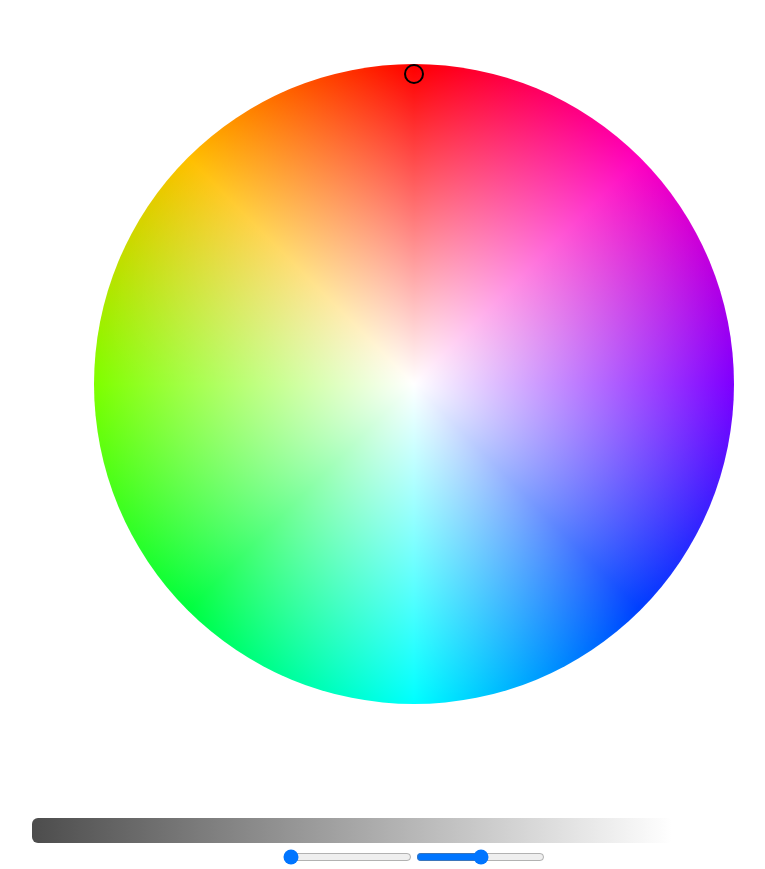
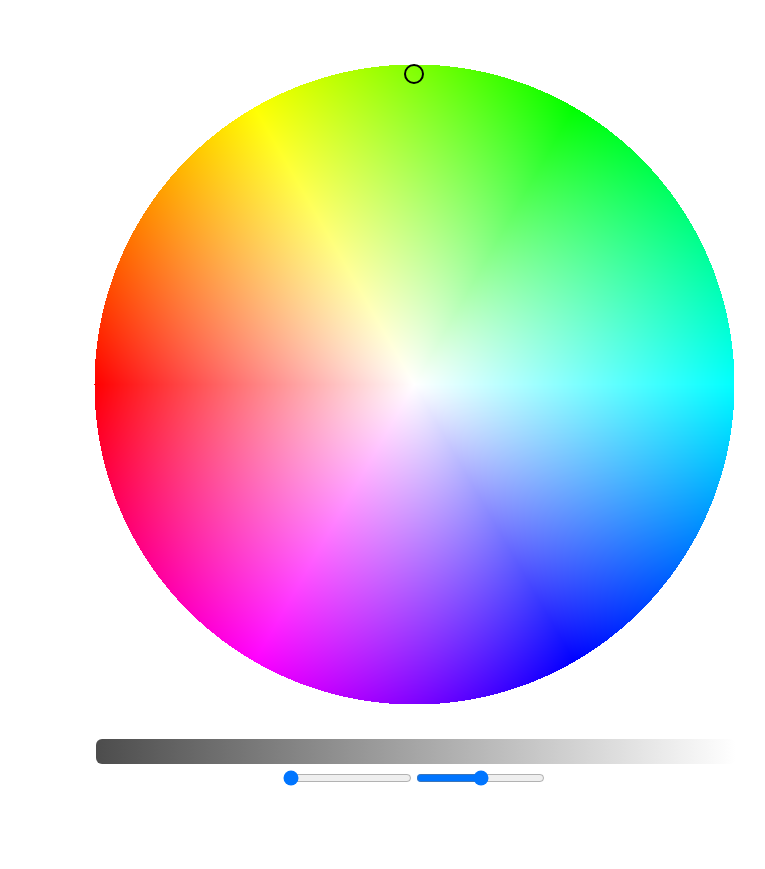
Before and after one commit to avedyer/hexx, a React (Create React App) app: page / in a window 1280 px wide. Shown: the whole page, without its empty margins (226-991 px from the left). After the commit the page ends 800 px from the top, so only its background shows below. Built offline with nearby package versions, Linux system fonts and the light colour scheme.

Commit message:
reconfigured color wheel to use canvas rendering

```diff
--- a/src/App.css
+++ b/src/App.css
@@ -20,68 +20,28 @@ body {
   align-items: center;
 }
 
-#wheel-container {
+#wheel-app {
+  width: 768px;
+  height: 704px;
+  margin-top: 64px;
   position: relative;
-  -webkit-box-sizing: border-box;
-     -moz-box-sizing: border-box;
-          box-sizing: border-box;
 }
 
 #wheel {
   position: absolute;
-  top: 50%;
+  top: 0;
   left: 50%;
-  transform: translate(-50%, -50%);
-  width: calc(100% - 128px);
-  height: calc(100% - 128px);
-}
-
-#hue {
-  margin: auto;
-  width: 100%;
-  height: 100%;
-  border-radius: 50%;
-  display: inline-block;
-  position: absolute;
-  top: 50%;
-  left: 50%;
-  transform: translate(-50%, -50%);
-  overflow: hidden;
-  box-sizing: content-box;
-  background:
-    conic-gradient(
-    hsl(360, 100%, 50%),
-    hsl(315, 100%, 50%),
-    hsl(270, 100%, 50%),
-    hsl(225, 100%, 50%),
-    hsl(180, 100%, 50%),
-    hsl(135, 100%, 50%),
-    hsl(90, 100%, 50%),
-    hsl(45, 100%, 50%),
-    hsl(0, 100%, 50%)
-    );
-}
-
-#shade {
-  position: absolute;
-  top: 50%;
-  left: 50%;
-  transform: translate(-50%, -50%);
-  display: inline-block;
-  border-radius: 50%;
-  z-index: 2;
-  width: 100%;
-  height: 100%;
+  transform: translate(-50%, -0%);
 }
 
 #color-selector {
-  width: calc(100% - 128px);
-  height: calc(100% - 128px);
+  width: 640px;
+  height: 640px;
   border-radius: 50%;
   position: absolute;
-  top: 50%;
+  top: 0;
   left: 50%;
-  transform: translate(-50%, -50%);
+  transform: translate(-50%, -0%);
   box-sizing: content-box;
   z-index: 4;
   transform-origin: center;
@@ -102,6 +62,13 @@ body {
 
 .eyedropper {
   border: 2px solid grey;
+}
+
+#slider-container {
+  position: absolute;
+  bottom: 0;
+  left: 50%;
+  transform: translate(-50%, -0%);
 }
 
 /* The slider itself */
--- a/src/wheel.js
+++ b/src/wheel.js
@@ -1,75 +1,145 @@
-import { useEffect, useState } from "react"
+import { useEffect, useState } from "react";
 
-import domtoimage from 'dom-to-image';
+export default function Wheel(props) {
 
-function Wheel(props) {
-
-  const [rgb, setRGB] = useState([])
-  const [lightness, setLightness] = useState('100%')
+  const [lightness ,setLightness] = useState(1)
   const [tracking, setTracking] = useState(false)
   const [handleCoords, setHandleCoords] = useState()
+  const [initialized, setInitialized] = useState(false)
 
-  const wheelEl = 'wheel';
-  const containerSize = 384
   const radius = 320
 
   useEffect(() => {
-    //Adjust droppers when settings are changed outside of handle movement
-    if (handleCoords) {
-      rotateDroppers(handleCoords)
-    }
-  }, [props.quantity, props.range, lightness])
-
-
-  useEffect(() => {
-    //Sets default handle coordinates for proper rendering of new droppers.
-    if (!handleCoords) {
-      const wheelNode = document.getElementById(wheelEl);
-      if (wheelNode) {
-        const x = radius, y = 0
-        setHandleCoords(boundCoordinates({x: x, y: y}))
+    if (!initialized) {
+      if (document.getElementById('wheel')) {
+        renderWheel()
+        setInitialized(true)
       }
     }
   })
 
-  function getCoords(e, node) {
-      // Returns coordinates of an event within an element.
-      let rect = node.getBoundingClientRect();
-      let eX = e.clientX - rect.left;
-      let eY = e.clientY - rect.top;
-      return({x: eX, y: eY})
+  useEffect(() => {
+    renderWheel()
+  }, [lightness])
+
+  function renderWheel() {
+    let canvas = document.getElementById('wheel')
+    let ctx = canvas.getContext("2d");
+    let image = ctx.createImageData(2*radius, 2*radius);
+    let data = image.data;
+
+    for (let x = -radius; x < radius; x++) {
+      for (let y = -radius; y < radius; y++) {
+
+        let distance = Math.sqrt(x*x + y*y);
+
+        if (distance > radius) {
+          // skip all (x,y) coordinates that are outside of the circle
+          continue;
+        }
+
+        let radian = Math.atan2(y, x);
+        let degree = radianToDegree(radian)
+
+        let saturation = distance / radius
+        let value = 1 - ((1 - lightness) * (1 - saturation))
+
+        const [r, g, b] = HSVtoRGB(degree, saturation, value)
+
+        // Figure out the starting index of this pixel in the image data array.
+        let rowLength = 2*radius;
+        let adjustedX = x + radius; // convert x from [-50, 50] to [0, 100] (the coordinates of the image data array)
+        let adjustedY = y + radius; // convert y from [-50, 50] to [0, 100] (the coordinates of the image data array)
+        let pixelWidth = 4; // each pixel requires 4 slots in the data array
+        let index = (adjustedX + (adjustedY * rowLength)) * pixelWidth;
+        data[index] = r;
+        data[index+1] = g;
+        data[index+2] = b;
+        data[index+3] = 255;
+      }
+    }
+
+    ctx.putImageData(image, 0, 0);
   }
 
-  function getPixelColor(coordArray, node) {
+  function radianToDegree(rad) {
+    return ((rad + Math.PI) / (2 * Math.PI)) * 360;
+  }
 
-    //Sets RGB state value based on array of coordinates
+  function HSVtoRGB(hue, saturation, value) {
+    let chroma = value * saturation;
+    let hue1 = hue / 60;
+    let x = chroma * (1- Math.abs((hue1 % 2) - 1));
+    let r1, g1, b1;
+    if (hue1 >= 0 && hue1 <= 1) {
+      ([r1, g1, b1] = [chroma, x, 0]);
+    } else if (hue1 >= 1 && hue1 <= 2) {
+      ([r1, g1, b1] = [x, chroma, 0]);
+    } else if (hue1 >= 2 && hue1 <= 3) {
+      ([r1, g1, b1] = [0, chroma, x]);
+    } else if (hue1 >= 3 && hue1 <= 4) {
+      ([r1, g1, b1] = [0, x, chroma]);
+    } else if (hue1 >= 4 && hue1 <= 5) {
+      ([r1, g1, b1] = [x, 0, chroma]);
+    } else if (hue1 >= 5 && hue1 <= 6) {
+      ([r1, g1, b1] = [chroma, 0, x]);
+    }
 
-    domtoimage.toPixelData(node)
-      .then((pixels) => {
+    let m = value - chroma;
+    let [r,g,b] = [r1+m, g1+m, b1+m];
 
-        let rect = node.getBoundingClientRect();
+    // Change r,g,b values from [0,1] to [0,255]
+    return [255*r,255*g,255*b];
+  }
 
-        let newArray = []
+  function getCoords(e, node) {
+    // Returns coordinates of an event within an element.
+    let rect = node.getBoundingClientRect();
+    let eX = e.clientX - rect.left;
+    let eY = e.clientY - rect.top;
+    return({x: eX, y: eY})
+  }
 
-        coordArray.forEach((coords) => {
+  function boundCoordinates(coords) {
 
-          coords.x -= radius;
+    //Adjusts coordinate values to account for size of dropper element, and ensure it is not rendered outside bounds of wheel.
 
-          if (coords.x > 241) {
-            coords.x = 241
-          }
+    const sides =  {x: coords.x - radius, y: -coords.y + radius};
+    const hypotenuse = Math.sqrt((sides.x**2) + (sides.y**2));
 
-          const pixelAtXYOffset = (4 * (coords.y + rect.y) * node.scrollHeight) + (4 * (coords.x + rect.x));
-          const pixelData = pixels.slice(pixelAtXYOffset, pixelAtXYOffset + 3);
+    if (hypotenuse > radius) {
+      return
+    }
 
-          const newRGB = `rgb(${pixelData[0]}, ${pixelData[1]}, ${pixelData[2]})`
+    const margin = hypotenuse + 21 - radius //Overspill from edge of color wheel. Dropper radius of 10 is implied but is actually defined in CSS.
 
-          newArray.push(newRGB)
+    if (margin > 0) {
 
-        })
+      //Gradually adjust position of dropper
 
-        setRGB(newArray)
-    });
+      const radAngle = Math.abs(Math.atan(sides.x / sides.y))
+      const ratio = radAngle * 2 / Math.PI
+
+      sides.x > 0 ? coords.x = coords.x - (ratio * margin / 2) : coords.x = coords.x + (ratio * margin / 2)
+      sides.y > 0 ? coords.y = coords.y + ((1 - ratio) * margin / 2) : coords.y = coords.y - ((1 - ratio) * margin / 2);
+
+      coords.x = Math.floor(coords.x);
+      coords.y = Math.floor(coords.y);
+    }
+
+    return coords
+  }
+
+  function getPixelColor(coords) {
+    let canvas = document.getElementById('wheel')
+    let ctx = canvas.getContext("2d");
+    const pixel = ctx.getImageData(coords.x, coords.y, 1, 1);
+
+    const data = pixel.data;
+
+    const rgba = `rgba(${data[0]}, ${data[1]}, ${data[2]})`;
+
+    return rgba;
   }
 
   function moveHandle(e) {
@@ -80,7 +150,7 @@ function Wheel(props) {
       return
     }
 
-    const wheelNode = document.getElementById(wheelEl)
+    const wheelNode = document.getElementById('wheel')
 
     let coords = getCoords(e, wheelNode);
     coords = boundCoordinates(coords)
@@ -90,19 +160,17 @@ function Wheel(props) {
     handle.style.left = `${coords.x - 10}px`
 
     if (props.quantity > 1) {
-      rotateDroppers(coords)
-    }
-
-    else {
-      getPixelColor([{x: coords.x - 10, y: coords.y - 10}], wheelNode)
+      rotateDroppers(coords, e)
     }
 
     setHandleCoords(coords)
+
+    console.log(getPixelColor(coords))
   }
 
   function rotateDroppers(coords) {
 
-    const wheelNode = document.getElementById(wheelEl)
+    const wheelNode = document.getElementById('wheel')
     const sides =  {x: coords.x - radius, y: -coords.y + radius};
     const hypotenuse = Math.sqrt((sides.x**2) + (sides.y**2));
 
@@ -139,64 +207,23 @@ function Wheel(props) {
 
       //Rouding coordinate value is necessary for finding pixel color.
       let newCoords = ({x: Math.floor((hypotenuse * ratio.x) + radius), y: Math.floor(Math.abs((hypotenuse * ratio.y) - radius))})
-      coordArray = insert(coordArray, 1, {x: newCoords.x - 10, y: newCoords.y - 10})
+      //coordArray = insert(coordArray, 1, boundCoordinates({x: newCoords.x - 10, y: newCoords.y - 10}))
 
       eyedropper.style.left = `${newCoords.x - 10}px`
       eyedropper.style.top = `${newCoords.y - 10}px`
     })
-
-    getPixelColor(coordArray, wheelNode)
   }
-
-  function boundCoordinates(coords) {
-
-    //Adjusts coordinate values to account for size of dropper element, and ensure it is not rendered outside bounds of wheel.
-
-    const sides =  {x: coords.x - radius, y: -coords.y + radius};
-    const hypotenuse = Math.sqrt((sides.x**2) + (sides.y**2));
-
-    if (hypotenuse > radius) {
-      return
-    }
-
-    const margin = hypotenuse + 21 - radius //Overspill from edge of color wheel. Dropper radius of 10 is implied but is actually defined in CSS.
-
-    if (margin > 0) {
-
-      //Gradually adjust position of dropper
-
-      const radAngle = Math.abs(Math.atan(sides.x / sides.y))
-      const ratio = radAngle * 2 / Math.PI
-
-      sides.x > 0 ? coords.x = coords.x - (ratio * margin / 2) : coords.x = coords.x + (ratio * margin / 2)
-      sides.y > 0 ? coords.y = coords.y + ((1 - ratio) * margin / 2) : coords.y = coords.y - ((1 - ratio) * margin / 2);
-
-      coords.x = Math.floor(coords.x);
-      coords.y = Math.floor(coords.y);
-    }
-
-    return coords
-  }
-
-  const insert = (arr, index, ...newItems) => [
-    // part of the array before the specified index
-    ...arr.slice(0, index),
-    // inserted items
-    ...newItems,
-    // part of the array after the specified index
-    ...arr.slice(index)
-  ]
 
   return (
     <div id='wheel-app'>
-      <div id="wheel-container" style={{width: `${containerSize * 2}px`, height: `${containerSize * 2}px`}} onMouseLeave={() => setTracking(false)}>
-        <div id={wheelEl}>
-          <canvas id="hue" />
-          <canvas id="shade" style={{
-            backgroundImage: `radial-gradient(hsl(0, 0%, ${lightness}) 0%, transparent 70%)`,
-          }}/>
-        </div>
-        <div id="color-selector"
+      <canvas id='wheel' width={radius * 2} height={radius * 2}/>
+      <div id="slider-container" style={{width: `${radius * 2}px`}}>
+        <input type="range"
+          defaultValue="1" min="0" max="1" step={0.02} className="slider" id="slider"
+          onChange={(e) => setLightness(e.target.value)} //Controls lightness setting of filter
+        />
+      </div>
+      <div id="color-selector"
           onMouseDown={() => setTracking(true)}
             onMouseMove={(e) => moveHandle(e)}
             onMouseUp={() => setTracking(false)}  //Tracking state keeps handle from being sticky.
@@ -207,20 +234,6 @@ function Wheel(props) {
             (<div className="eyedropper"/>)
           )}
         </div>
-      </div>
-      <div id='pallette'>
-        {Array.from('x'.repeat(props.quantity)).map((item, index) =>
-          <div className="color-display" key={`color${index}`} id={`color${index}`} style={{width: "48px", height: "48px", backgroundColor: rgb[index]}} />
-        )}
-      </div>
-      <div className="slidecontainer" style={{width: `${radius * 2}px`}}>
-        <input type="range"
-          defaultValue="100" min="1" max="100" className="slider" id="slider"
-          onChange={(e) => setLightness(`${e.target.value}%`)} //Controls lightness setting of filter
-        />
-      </div>
     </div>
   )
 }
-
-export default Wheel
```
Also changed, not shown: src/oldWheel.js (added, +225 -0 lines).
